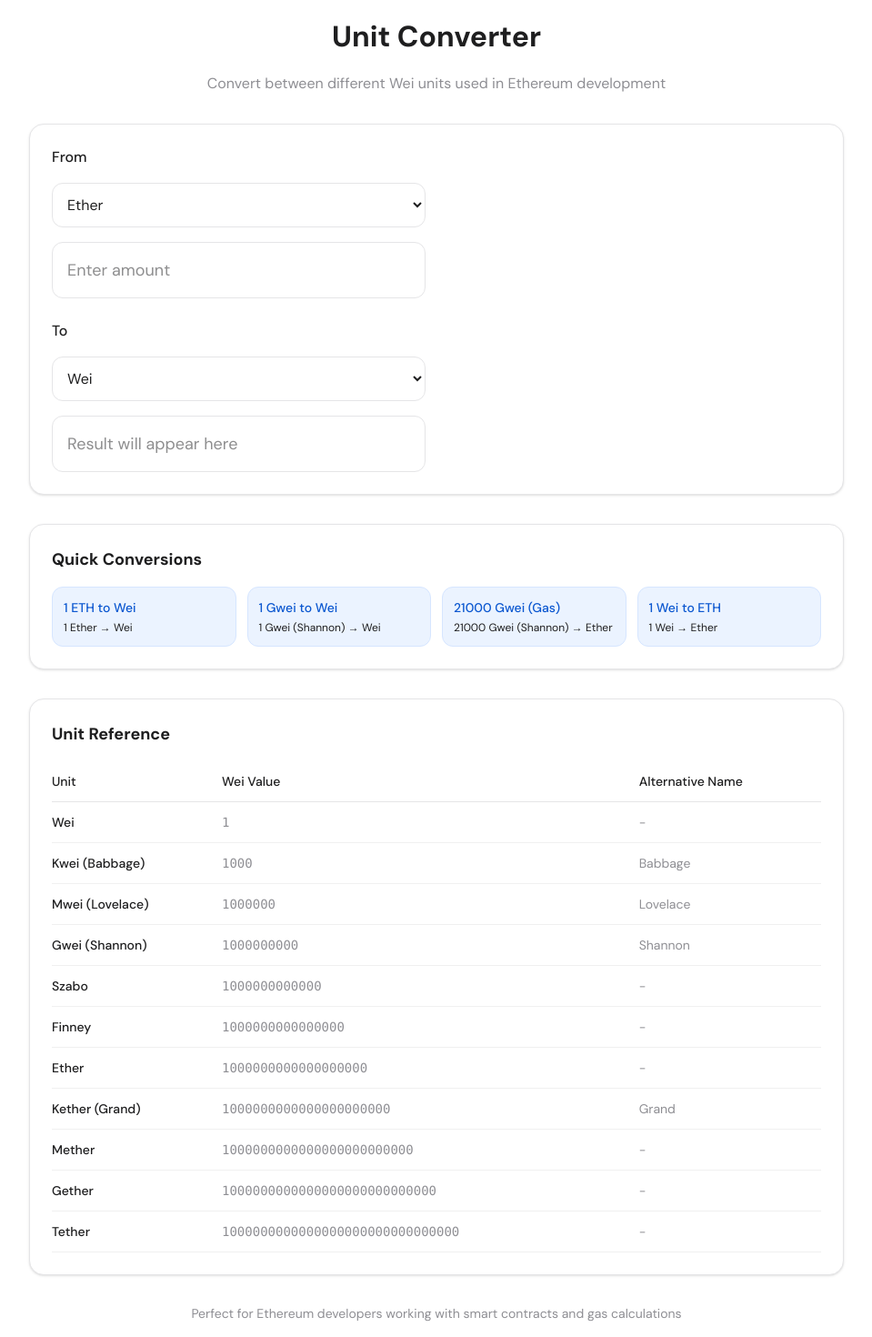
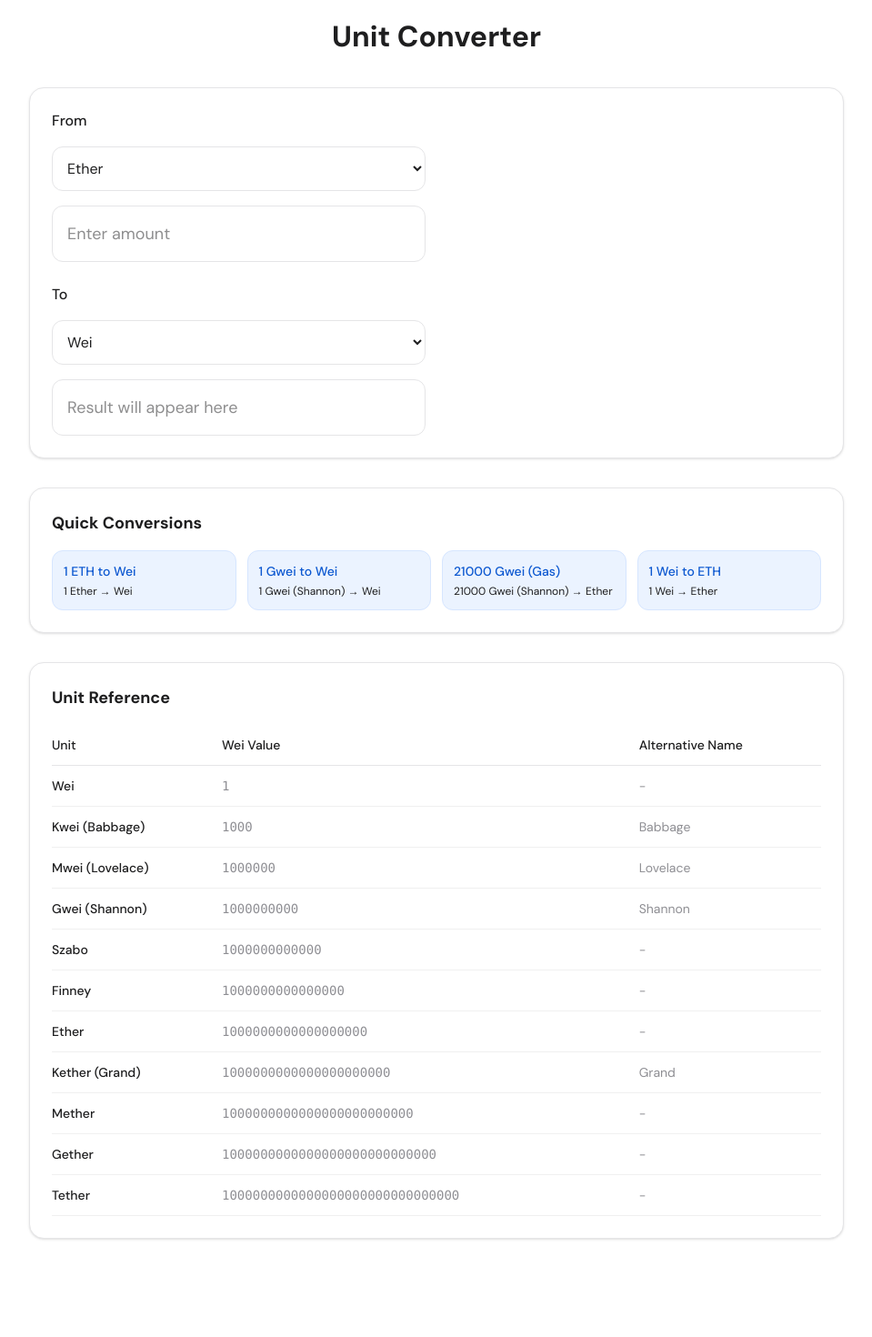
Before and after one commit to reactit3/dexflora, a Next.js app: page /developers/unit-converter in a window 1280 px wide. Shown: the part 75-1545 px from the top of the page at 91% size, without its empty margins (160-1119 px from the left). After the commit the page ends 1453 px from the top, so only its background shows below. Built offline with nearby package versions, Linux system fonts and the light colour scheme.

Commit message:
made some touches

```diff
--- a/components/Header.tsx
+++ b/components/Header.tsx
@@ -220,9 +220,11 @@ export function Header() {
                   const isActive = isTouched || isCurrentPath;
 
                   return (
-                    <div
+                    <Link
+                      href={item.href}
                       key={itemKey}
-                      onClick={() => handleTouch(itemKey)}
+                      // onClick={() => handleTouch(itemKey)}
+                      onClick={handleLinkClick}
                       className={`rounded-2xl p-2 flex items-center gap-4 transition-all duration-150 ease-in-out cursor-pointer ${
                         isActive ? "bg-light" : "bg-transparent"
                       }`}
@@ -235,7 +237,7 @@ export function Header() {
                         {item.icon}
                       </div>
 
-                      <Link href={item.href} onClick={handleLinkClick}>
+                      <div>
                         <div className="font-medium">
                           <div className="flex items-center gap-2">
                             <p className="text-[16px]">{item.title}</p>
@@ -251,8 +253,8 @@ export function Header() {
                             </p>
                           )}
                         </div>
-                      </Link>
-                    </div>
+                      </div>
+                    </Link>
                   );
                 })}
               </div>
--- a/components/developers/UnitConverter.tsx
+++ b/components/developers/UnitConverter.tsx
@@ -121,9 +121,6 @@ export function UnitConverter() {
               Unit Converter
             </h1>
           </div>
-          <p className="text-[16px] sm:" style={{ color: "#8e8e93" }}>
-            Convert between different Wei units used in Ethereum development
-          </p>
         </div>
 
         {/* Main Converter */}
@@ -411,14 +408,6 @@ export function UnitConverter() {
             </table>
           </div>
         </div>
-
-        {/* Footer Info */}
-        <div className="mt-8 text-center text-sm" style={{ color: "#8e8e93" }}>
-          <p>
-            Perfect for Ethereum developers working with smart contracts and gas
-            calculations
-          </p>
-        </div>
       </div>
     </div>
   );
```
